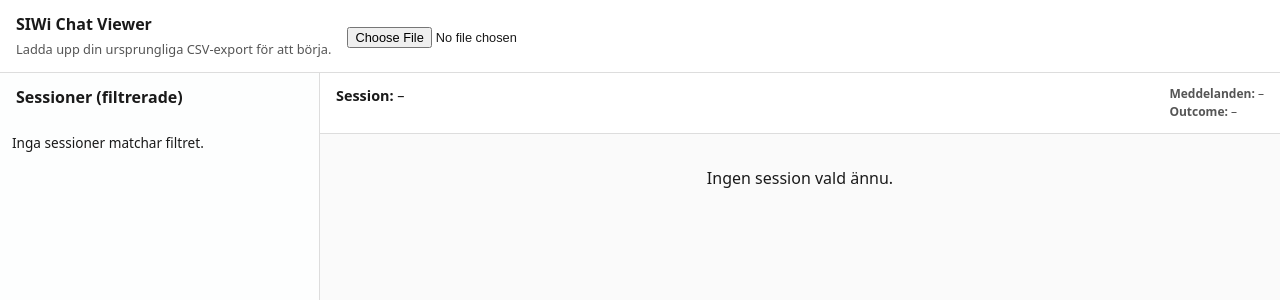
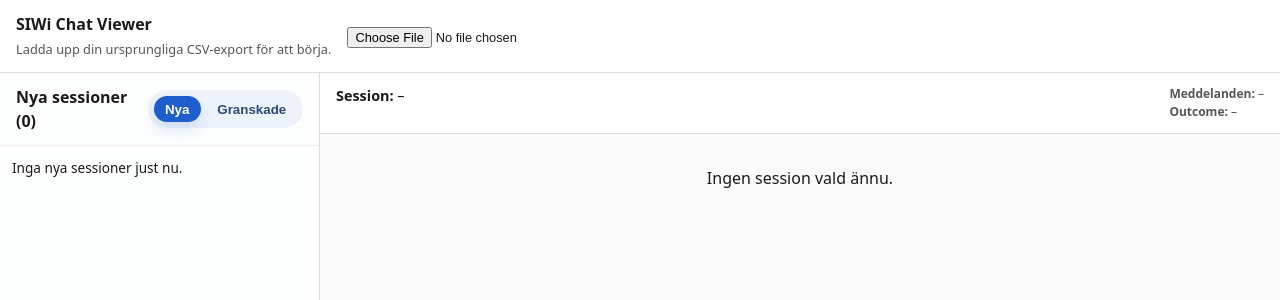
Before and after one commit to Willi0t/siwiDashboard, a React (Vite) app in the folder siwi-chat-view/: page / in a window 1280 px wide. Shown: the top 300 px of the page. Built offline with nearby package versions, Linux system fonts and the light colour scheme.

Commit message:
Add tabs for new and reviewed sessions

```diff
--- a/siwi-chat-view/src/App.jsx
+++ b/siwi-chat-view/src/App.jsx
@@ -5,7 +5,14 @@
 import useSessions from './hooks/useSessions'
 
 function App() {
-  const { status, sessions, selectedSession, handleFileChange, handleSelectSession } = useSessions()
+  const {
+    status,
+    sessions,
+    selectedSession,
+    handleFileChange,
+    handleSelectSession,
+    handleMarkReviewed
+  } = useSessions()
 
   return (
     <div className="app-shell">
@@ -15,6 +22,7 @@
           sessions={sessions}
           onSelect={handleSelectSession}
           activeSessionId={selectedSession?.SessionId}
+          onMarkReviewed={handleMarkReviewed}
         />
         <ChatView session={selectedSession} />
       </main>
--- a/siwi-chat-view/src/components/SessionList/SessionList.jsx
+++ b/siwi-chat-view/src/components/SessionList/SessionList.jsx
@@ -1,21 +1,60 @@
+import { useMemo, useState } from 'react'
 import './SessionList.scss'
 
-function SessionList({ sessions, onSelect, activeSessionId }) {
-  if (!sessions.length) {
-    return (
-      <aside id="session-list">
-        <h2>Sessioner (filtrerade)</h2>
-        <p className="empty-list">Inga sessioner matchar filtret.</p>
-      </aside>
-    )
+function SessionList({ sessions, onSelect, activeSessionId, onMarkReviewed }) {
+  const [activeTab, setActiveTab] = useState('new')
+
+  const { newSessions, reviewedSessions } = useMemo(() => {
+    const newOnes = sessions.filter((session) => !session.isReviewed)
+    const done = sessions.filter((session) => session.isReviewed)
+    return { newSessions: newOnes, reviewedSessions: done }
+  }, [sessions])
+
+  const filteredSessions = activeTab === 'new' ? newSessions : reviewedSessions
+
+  const tabContent = {
+    new: {
+      title: `Nya sessioner (${newSessions.length})`,
+      empty: 'Inga nya sessioner just nu.'
+    },
+    reviewed: {
+      title: `Granskade sessioner (${reviewedSessions.length})`,
+      empty: 'Inga granskade sessioner ännu.'
     }
+  }
+
+  const { title, empty } = tabContent[activeTab]
 
   return (
     <aside id="session-list">
-      <h2>Sessioner (filtrerade)</h2>
+      <div className="session-header">
+        <h2>{title}</h2>
+        <div className="session-tabs">
+          <button
+            type="button"
+            className={activeTab === 'new' ? 'active' : ''}
+            onClick={() => setActiveTab('new')}
+          >
+            Nya
+          </button>
+          <button
+            type="button"
+            className={activeTab === 'reviewed' ? 'active' : ''}
+            onClick={() => setActiveTab('reviewed')}
+          >
+            Granskade
+          </button>
+        </div>
+      </div>
+
+      {!filteredSessions.length ? (
+        <p className="empty-list">{empty}</p>
+      ) : (
         <div id="session-items">
-        {sessions.map((session) => {
-          const shortId = session.SessionId ? `${session.SessionId.slice(0, 10)}...` : 'Okänt ID'
+          {filteredSessions.map((session) => {
+            const shortId = session.SessionId
+              ? `${session.SessionId.slice(0, 10)}...`
+              : 'Okänt ID'
             const isActive = session.SessionId === activeSessionId
             const messageCount = session.Messages || 0
             const progress = Math.min(messageCount / 40, 1)
@@ -58,11 +97,25 @@
                 <div className="session-meta">{session.StartDateTime || ''}</div>
                 <div className="session-stats">
                   <span className="message-count">{messageCount} meddelanden</span>
+                  <div className="session-actions">
+                    <button
+                      type="button"
+                      className="review-button"
+                      onClick={(event) => {
+                        event.stopPropagation()
+                        onMarkReviewed(session.SessionId)
+                      }}
+                      disabled={session.isReviewed}
+                    >
+                      Granskad
+                    </button>
+                  </div>
                 </div>
               </div>
             )
           })}
         </div>
+      )}
     </aside>
   )
 }
--- a/siwi-chat-view/src/components/SessionList/SessionList.scss
+++ b/siwi-chat-view/src/components/SessionList/SessionList.scss
@@ -7,7 +7,45 @@
 
 #session-list h2 {
   font-size: 1rem;
-  margin: 0.75rem 1rem;
+  margin: 0;
+}
+
+.session-header {
+  display: flex;
+  align-items: center;
+  justify-content: space-between;
+  gap: 0.75rem;
+  padding: 0.75rem 1rem;
+  border-bottom: 1px solid var(--border-soft);
+}
+
+.session-tabs {
+  display: inline-flex;
+  gap: 0.35rem;
+  background: #eef3fb;
+  padding: 0.35rem;
+  border-radius: 999px;
+}
+
+.session-tabs button {
+  border: none;
+  background: transparent;
+  padding: 0.35rem 0.7rem;
+  border-radius: 999px;
+  font-weight: 600;
+  color: #2c4a77;
+  cursor: pointer;
+  transition: all 120ms ease;
+}
+
+.session-tabs button.active {
+  background: #1e5dcc;
+  color: #fff;
+  box-shadow: 0 8px 16px rgba(30, 93, 204, 0.15);
+}
+
+.session-tabs button:hover:not(.active) {
+  background: rgba(30, 93, 204, 0.08);
 }
 
 #session-items {
@@ -102,6 +140,34 @@
   font-weight: 600;
 }
 
+.session-actions {
+  margin-left: auto;
+}
+
+.review-button {
+  border: 1px solid #1e5dcc;
+  background: linear-gradient(135deg, #1e5dcc, #2c7af4);
+  color: #fff;
+  padding: 0.3rem 0.8rem;
+  border-radius: 10px;
+  font-weight: 700;
+  font-size: 0.8rem;
+  cursor: pointer;
+  box-shadow: 0 6px 14px rgba(30, 93, 204, 0.18);
+  transition: transform 120ms ease, box-shadow 120ms ease, opacity 120ms ease;
+}
+
+.review-button:hover {
+  transform: translateY(-1px);
+  box-shadow: 0 10px 20px rgba(30, 93, 204, 0.22);
+}
+
+.review-button:disabled {
+  opacity: 0.55;
+  cursor: not-allowed;
+  box-shadow: none;
+}
+
 .empty-list {
   padding: 0.75rem;
   font-size: 0.85rem;
--- a/siwi-chat-view/src/hooks/useSessions.js
+++ b/siwi-chat-view/src/hooks/useSessions.js
@@ -27,7 +27,9 @@
         (row) => row.Messages > 2 && row.ChatTranscript && row.ChatTranscript.trim() !== ''
       )
 
-      setSessions(filtered)
+      const mappedWithStatus = filtered.map((session) => ({ ...session, isReviewed: false }))
+
+      setSessions(mappedWithStatus)
       setSelectedSession(null)
       setStatus(
         `Hittade ${filtered.length} filtrerade sessioner (Meddelanden > 2). Klicka på en session för att visa chatten.`
@@ -41,7 +43,15 @@
     setSelectedSession(session)
   }, [])
 
-  return { status, sessions, selectedSession, handleFileChange, handleSelectSession }
+  const handleMarkReviewed = useCallback((sessionId) => {
+    setSessions((prevSessions) =>
+      prevSessions.map((session) =>
+        session.SessionId === sessionId ? { ...session, isReviewed: true } : session
+      )
+    )
+  }, [])
+
+  return { status, sessions, selectedSession, handleFileChange, handleSelectSession, handleMarkReviewed }
 }
 
 export default useSessions
```
Lines whose indentation alone changed are shown as unchanged.
